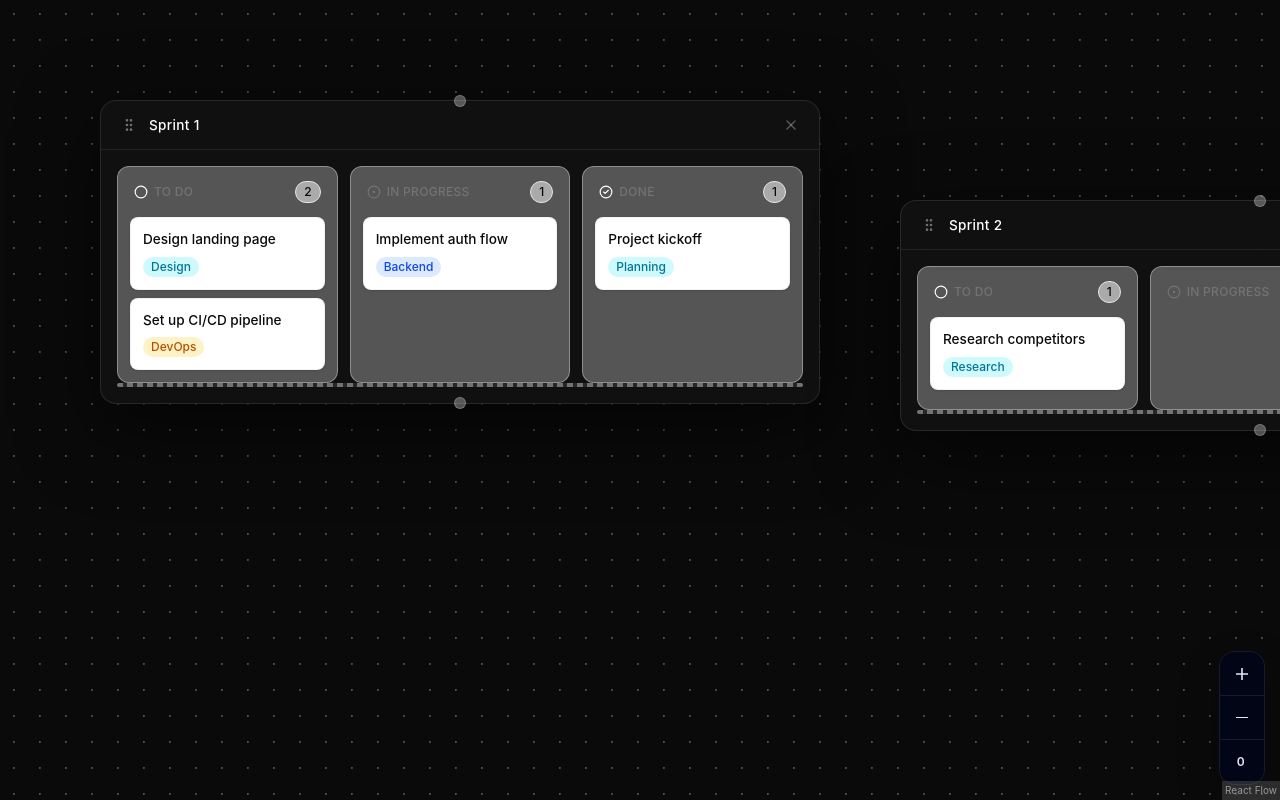
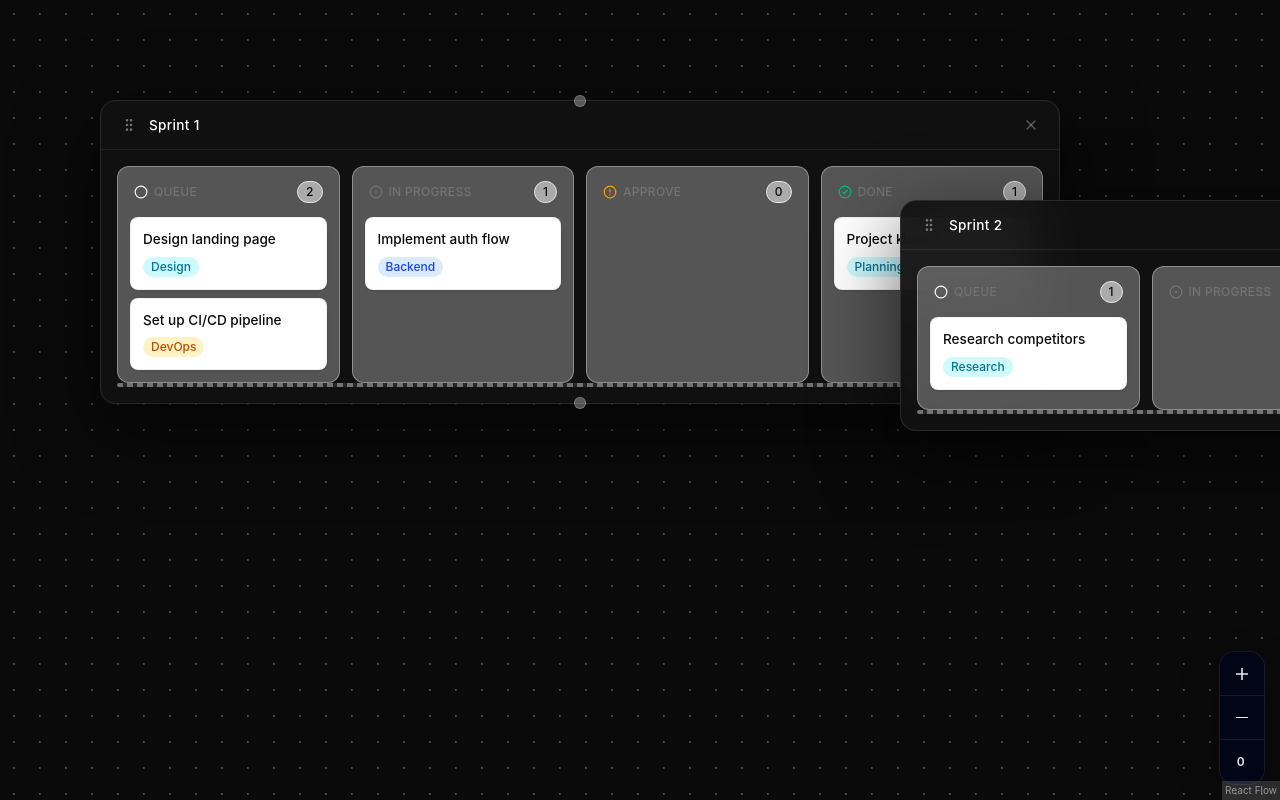
Before and after one commit to parazeeknova/chorus, a Next.js app in the folder apps/web/: page /background in a window 1280 px wide. Built offline with nearby package versions, Linux system fonts and the light colour scheme.

Commit message:
fixed hold teleportation issue, added 4 fields to the kaban

```diff
--- a/apps/web/package.json
+++ b/apps/web/package.json
@@ -1,6 +1,6 @@
 {
   "name": "@chorus/web",
-  "version": "0.0.4",
+  "version": "0.0.5",
   "private": true,
   "scripts": {
     "dev": "next dev -p 3000 --turbopack",
--- a/apps/web/src/features/canvas/components/background-canvas.tsx
+++ b/apps/web/src/features/canvas/components/background-canvas.tsx
@@ -146,7 +146,7 @@ export function BackgroundCanvas() {
         id: "card-2",
         title: "Sprint 2",
         columns: {
-          todo: [
+          queue: [
             {
               id: "t1",
               title: "Research competitors",
@@ -154,7 +154,8 @@ export function BackgroundCanvas() {
               labelVariant: "info-light",
             },
           ],
-          doing: [],
+          in_progress: [],
+          approve: [],
           done: [],
         },
       }
--- a/apps/web/src/features/kanban/components/kanban-card-node.tsx
+++ b/apps/web/src/features/kanban/components/kanban-card-node.tsx
@@ -37,7 +37,7 @@ function KanbanCardNodeComponent({
   return (
     <div
       className={cn(
-        "dark w-[720px] rounded-2xl border border-white/10 bg-[#111111]/95 shadow-[0_24px_80px_rgba(0,0,0,0.6)] backdrop-blur-xl transition-shadow",
+        "dark w-[960px] rounded-2xl border border-white/10 bg-[#111111]/95 shadow-[0_24px_80px_rgba(0,0,0,0.6)] backdrop-blur-xl transition-shadow",
         "active:shadow-[0_32px_100px_rgba(0,0,0,0.8)] active:ring-1 active:ring-white/15"
       )}
     >
--- a/apps/web/src/features/kanban/components/kanban.tsx
+++ b/apps/web/src/features/kanban/components/kanban.tsx
@@ -22,7 +22,12 @@ import {
 } from "@dnd-kit/sortable";
 import { CSS } from "@dnd-kit/utilities";
 import { cva } from "class-variance-authority";
-import { CircleCheckIcon, CircleDot, CircleIcon } from "lucide-react";
+import {
+  AlertCircle,
+  CircleCheckIcon,
+  CircleDot,
+  CircleIcon,
+} from "lucide-react";
 import {
   type ComponentProps,
   createContext,
@@ -30,6 +35,7 @@ import {
   useContext,
   useState,
 } from "react";
+import { createPortal } from "react-dom";
 
 import { cn } from "@/lib/utils";
 
@@ -272,17 +278,22 @@ export function Kanban({
         sensors={sensors}
       >
         {children}
+        {typeof document === "undefined"
+          ? null
+          : createPortal(
               <DragOverlay>
                 {activeTask ? (
                   <div className="rotate-2 scale-105 opacity-90">
-              <div className="rounded-lg border border-border/50 bg-card p-3 shadow-xl dark:border-white/10 dark:bg-[#1e1e1e] dark:shadow-2xl">
+                    <div className="rounded-lg border border-border/50 bg-card p-3 text-[14px] shadow-xl dark:border-white/10 dark:bg-[#1e1e1e] dark:shadow-2xl">
                       <span className="font-medium text-foreground text-sm dark:text-white/90">
                         {activeTask.title}
                       </span>
                     </div>
                   </div>
                 ) : null}
-        </DragOverlay>
+              </DragOverlay>,
+              document.body
+            )}
       </DndContext>
     </KanbanContext.Provider>
   );
@@ -378,17 +389,21 @@ function KanbanOverlay({ className }: ComponentProps<"div">) {
 }
 
 const COLUMNS: Record<string, { title: string; icon: React.ReactNode }> = {
-  todo: {
-    title: "To Do",
+  queue: {
+    title: "Queue",
     icon: <CircleIcon className="size-3.5" />,
   },
-  doing: {
+  in_progress: {
     title: "In Progress",
     icon: <CircleDot className="size-3.5 text-muted-foreground" />,
   },
+  approve: {
+    title: "Approve",
+    icon: <AlertCircle className="size-3.5 text-amber-500" />,
+  },
   done: {
     title: "Done",
-    icon: <CircleCheckIcon className="size-3.5" />,
+    icon: <CircleCheckIcon className="size-3.5 text-emerald-500" />,
   },
 };
 
@@ -420,7 +435,7 @@ function TaskCard({ task, asHandle }: TaskCardProps) {
 
 function defaultColumns(): Columns {
   return {
-    todo: [
+    queue: [
       {
         id: `${Date.now()}-1`,
         title: "Design landing page",
@@ -434,7 +449,7 @@ function defaultColumns(): Columns {
         labelVariant: "warning-light",
       },
     ],
-    doing: [
+    in_progress: [
       {
         id: `${Date.now()}-3`,
         title: "Implement auth flow",
@@ -442,6 +457,7 @@ function defaultColumns(): Columns {
         labelVariant: "primary-light",
       },
     ],
+    approve: [],
     done: [
       {
         id: `${Date.now()}-4`,
@@ -466,7 +482,7 @@ export function KanbanCardContent({
       onValueChange={onColumnsChange}
       value={data.columns}
     >
-      <KanbanBoard className="grid auto-rows-fr grid-cols-3 gap-3">
+      <KanbanBoard className="grid auto-rows-fr grid-cols-4 gap-3">
         {Object.entries(data.columns).map(([columnId, tasks]) => {
           const col = COLUMNS[columnId];
           return (
--- a/package.json
+++ b/package.json
@@ -1,6 +1,6 @@
 {
   "name": "chorus",
-  "version": "0.0.6",
+  "version": "0.0.7",
   "private": true,
   "scripts": {
     "build": "turbo run build",
```
Lines whose indentation alone changed are shown as unchanged.
